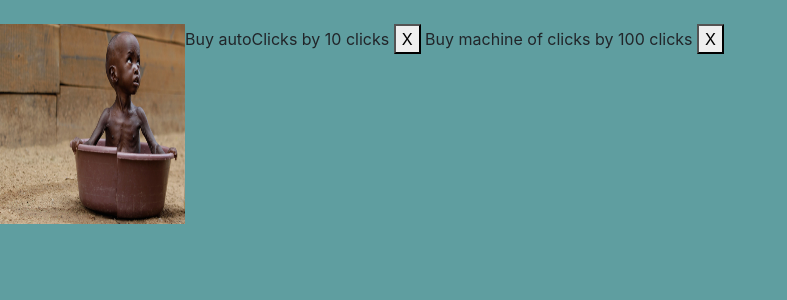
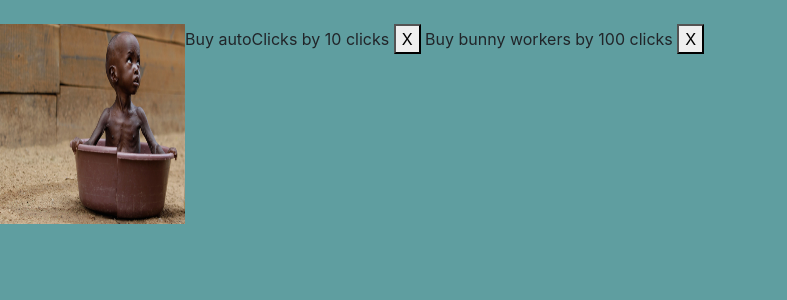
Before and after one commit to carlosRepo/juego-html, a Jekyll site: the page index.html, which Jekyll copies as it is, in a window 1280 px wide. Shown: the top 300 px of the page, without its empty margins (0-787 px from the left). Built offline with Jekyll 4.4.1, drawn with Linux system fonts in a browser that asks for light colours; some of the changed lines change nothing that is shown.

Commit message:
cosas a tener en cuenta
new vars to use later

```diff
--- a/index.html
+++ b/index.html
@@ -33,7 +33,7 @@
           <button id="buttonComprarClicks" onclick="comprarclicks();">X</button>
 
           <label id="labelPrecio" for="buttonComprar"
-            >Buy machine of clicks by 100 clicks</label
+            >Buy bunny workers by 100 clicks</label
           >
           <button>X</button>
         </div>
--- a/js/scripts.js
+++ b/js/scripts.js
@@ -3,8 +3,22 @@
 var counter = document.getElementById("counter");
 var labelPrecioClicks = document.getElementById("labelPrecioClicks");
 var buttonComprarClicks = document.getElementById("buttonComprarClicks");
+
 //Variables to use
 var precioClicks = 10;
+
+//Booleans to unlock new improvements
+var comproAutoclicks = false;
+var comproBunnyWorkers = false;
+var comproTrucks = false;
+var comproBackhoe = false;
+
+//Booleans to unlock new upgrades
+var cantidadAutoclick = 0;
+var cantidadBunnyWorkers = 0;
+var cantidadBunnyWorkers = 0;
+var cantidadTrucks = 0;
+var cantidadBackhoe = 0;
 
 //Counter the clicks
 var clicksCounter = 0;
@@ -43,6 +57,7 @@
     theme: "dark"
   });
 }
+
 //Auto click that depends on the time delay
 function autoClick(timeDelay) {
   window.setInterval(function() {
```
